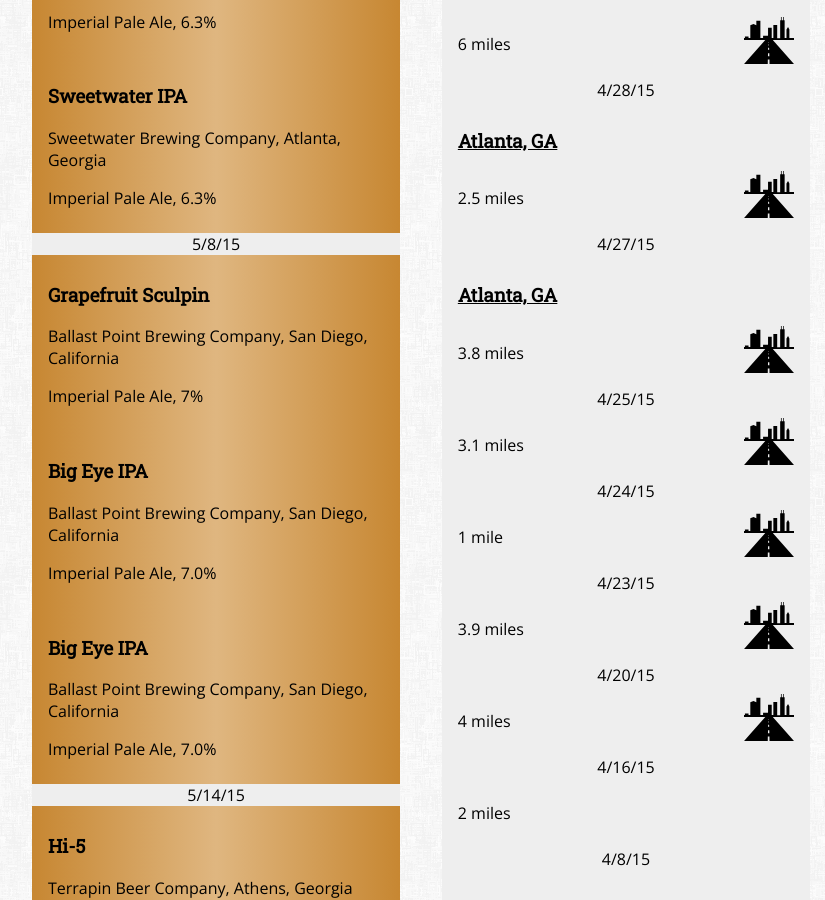
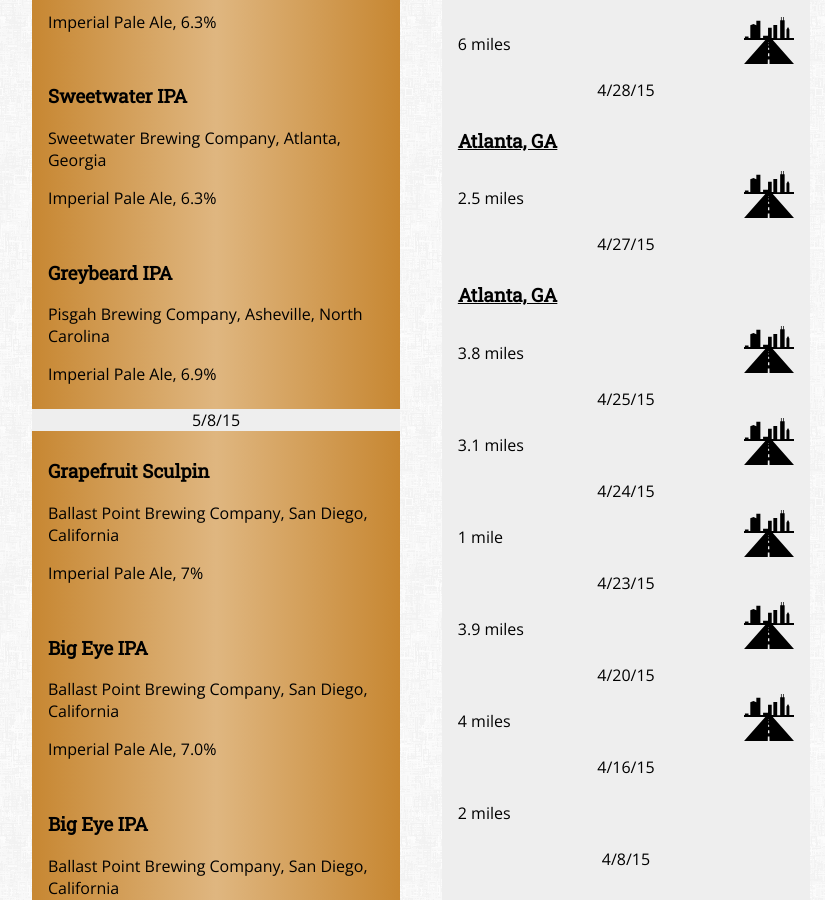
Before and after one commit to rhewitt22/beer-run, a Jekyll site: the page built from index.html, in a window 1280 px wide and 900 px high, scrolled down 1203 px. Shown: the whole window, without its empty margins (14-839 px from the left). Built offline with Jekyll 4.4.1, drawn with Linux system fonts in a browser that asks for light colours; nearby versions of some CDN libraries.

Commit message:
Updated beer-glossary.yml

```diff
--- a/_data/beer-glossary.yml
+++ b/_data/beer-glossary.yml
@@ -1,3 +1,11 @@
+- name: Greybeard IPA
+  brewery: Pisgah Brewing Company
+  location:
+    city: Asheville
+    state: North Carolina
+  style: Imperial Pale Ale
+  abv: 6.9
+
 - name: Hopsecutioner
   brewery: Terrapin Beer Company
   location:
```
